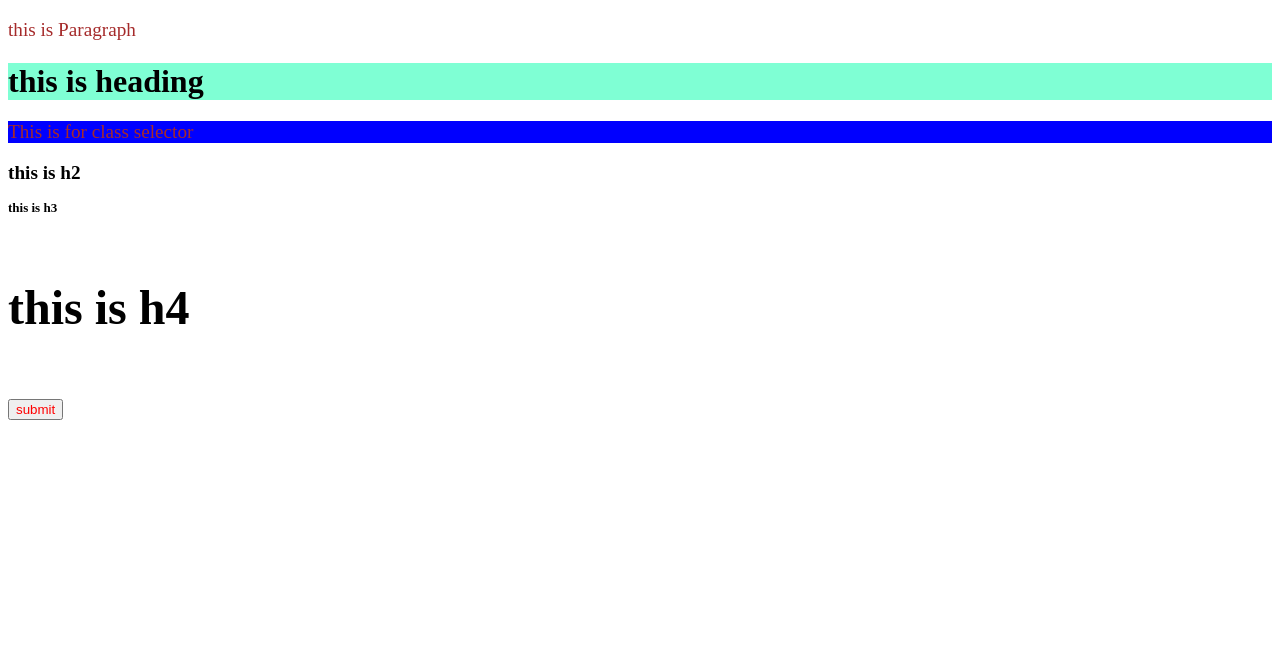
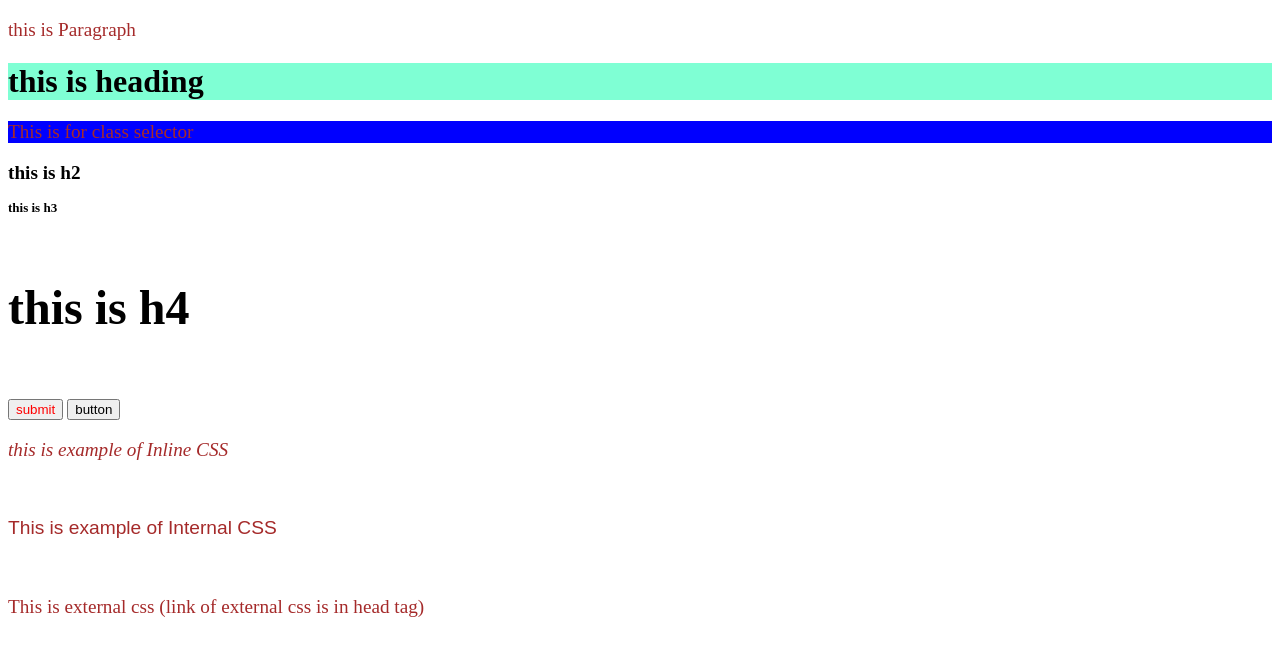
Before and after one commit to Harshg-02/All_about_Web_Development, a plain HTML site: page CSS/1_part.html in a window 1280 px wide. Drawn offline with Linux system fonts and the light colour scheme.

Commit message:
Update 1_part.html
type of styling in CSS , link to external CSS ,multiple selectors , pseudo class selector

```diff
--- a/CSS/1_part.html
+++ b/CSS/1_part.html
@@ -4,6 +4,9 @@
     <meta charset="UTF-8" />
     <meta name="viewport" content="width=device-width, initial-scale=1.0" />
     <title>About css</title>
+
+  <!-- link to external CSS -->
+  <link rel="stylesheet" href="1_style.css">
     <style>
       p {
         color: brown;
@@ -28,6 +31,17 @@
       #first-button {
         color: red;
       }
+      button:hover{
+         color: yellow;        /* pseudo class selector */
+      }
+      table,td,tr{
+        border: 2px solid black;   /*Multiple class selctor*/
+      }
+
+    .internal{
+      font-family: Arial, Helvetica, sans-serif;
+      font-weight: 500;
+    }
     </style>
   </head>
   <body>
@@ -47,5 +61,21 @@
 
 
     <!-- Pseudo class selector -->
+    <!-- pseudo class is keyword that specifies a special state of the selected elements -->
+    <button>button</button>
+
+
+    <!-- Styling to HTML -->
+    <!-- 1.Inline CSS -->
+    <!-- 2.Internal CSS -->
+    <!-- 3.External CSS -->
+<br>
+<p style="font-style: italic;">this is example of Inline CSS</p>
+<!-- above is the example of inline CSS -->
+<br>
+
+<p class="internal">This is example of Internal CSS</p>
+<br>
+<p class="external">This is external css (link of external css is in head tag)</p>
   </body>
 </html>
```
